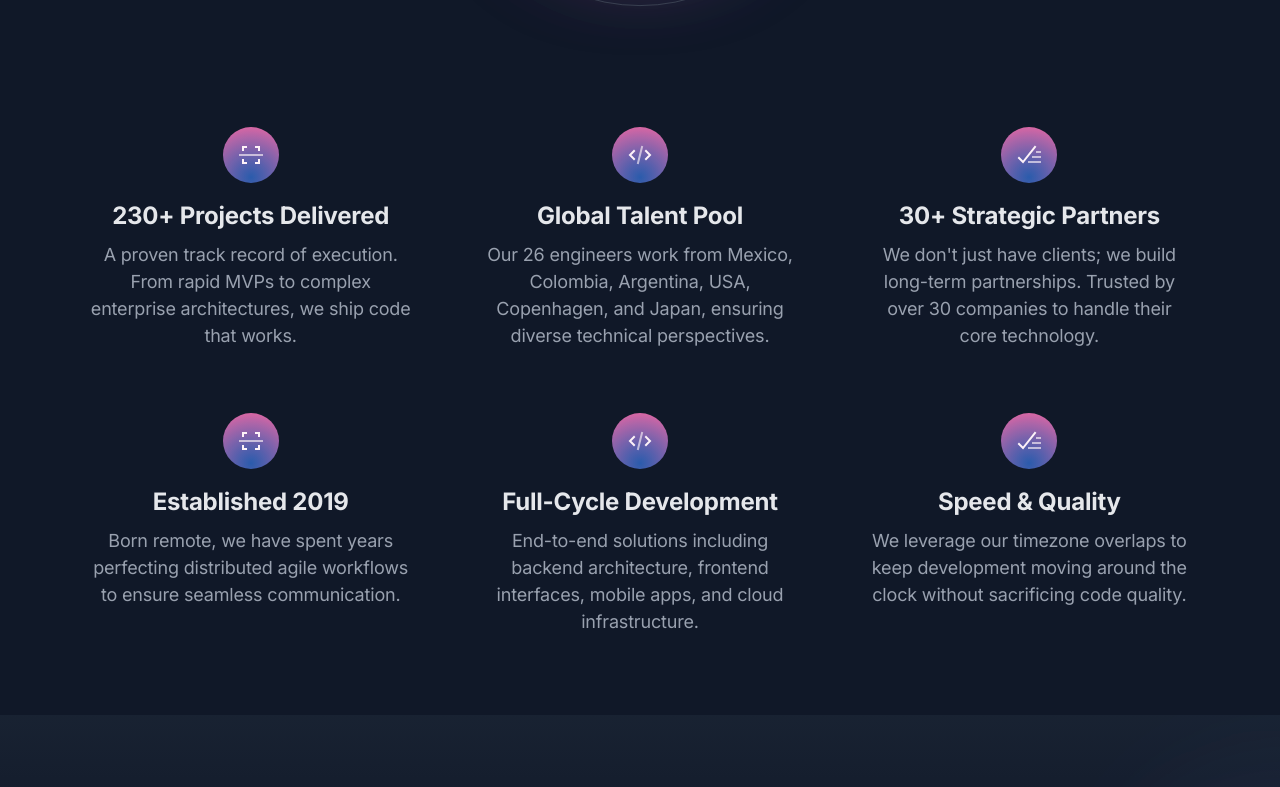
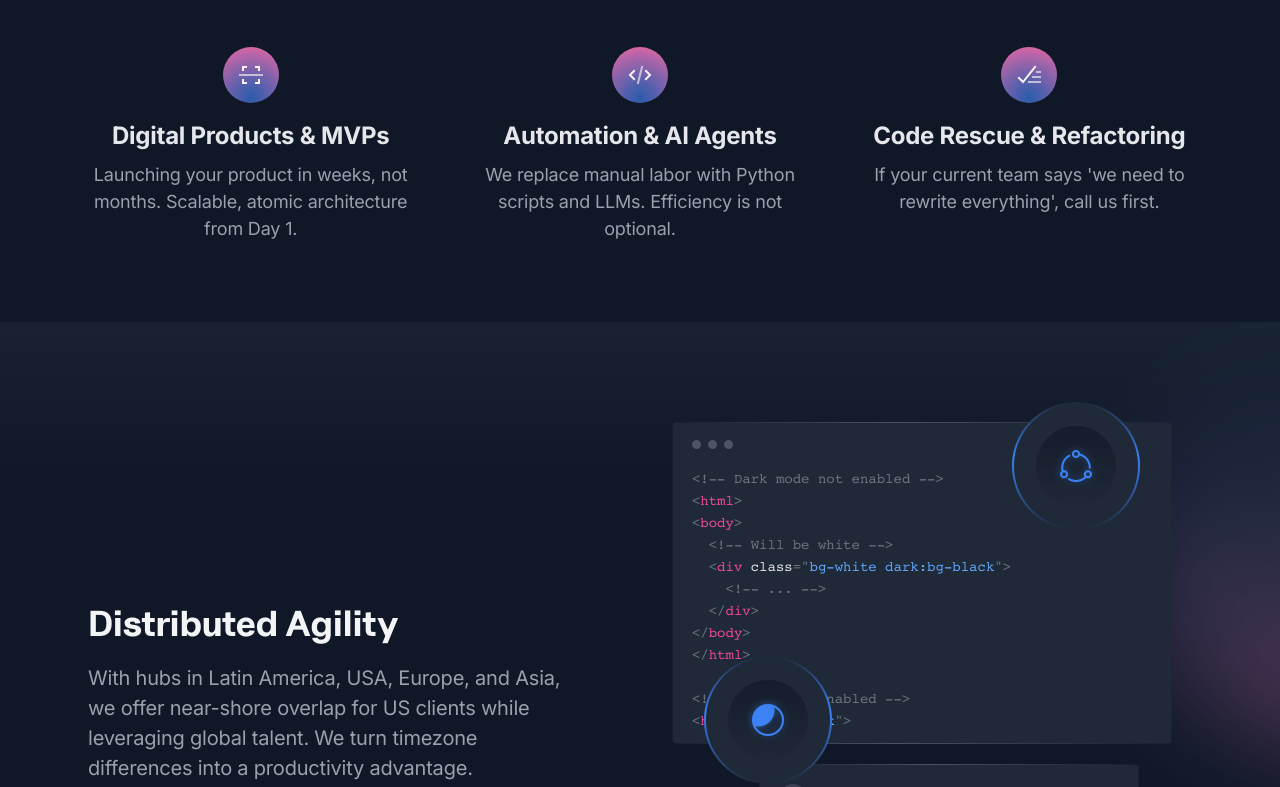
Before and after one commit to Quantium/lucrec.io, a plain HTML site: page index.html in a window 1280 px wide. Shown: the part 1328-2115 px from the top of the page. Drawn offline with Linux system fonts and the light colour scheme.

Commit message:
new index things

```diff
--- a/index.html
+++ b/index.html
@@ -153,12 +153,17 @@
                         <!-- Hero content -->
                         <div class="max-w-xl mx-auto md:max-w-[640px] md:mx-0 text-center md:text-left">
 
-                            <h1 class="h1 font-uncut-sans mb-6" data-aos="zoom-out" data-aos-delay="100">Software that generates revenue</h1>
-                            <p class="text-xl text-gray-400 mb-10" data-aos="zoom-out" data-aos-delay="200">Real software engineering for companies that understand the cost of technical debt.</p>
+                            <h1 class="h1 font-uncut-sans mb-6" data-aos="zoom-out" data-aos-delay="100">Software that Scales</h1>
+                            <p class="text-xl text-gray-400 mb-10" data-aos="zoom-out" data-aos-delay="200">Real software engineering for companies that understand the true cost of technical debt. We build systems, not just pages.</p>
                             <div class="max-w-xs mx-auto sm:max-w-none sm:flex sm:justify-center md:justify-start space-y-4 sm:space-y-0 sm:space-x-4" data-aos="zoom-out" data-aos-delay="300">
                                 <div>
                                     <a class="btn text-white bg-linear-to-t from-blue-600 to-blue-400 hover:to-blue-500 w-full shadow-lg group" href="#0">
                                         Architecture Audit <span class="tracking-normal text-blue-200 group-hover:translate-x-0.5 transition-transform duration-150 ease-in-out ml-1">-&gt;</span>
+                                    </a>
+                                </div>
+                                <div>
+                                    <a class="btn text-white bg-gray-800 hover:bg-gray-700 w-full shadow-lg group" href="#market-intelligence">
+                                        Market Positioning <span class="tracking-normal text-gray-400 group-hover:translate-x-0.5 transition-transform duration-150 ease-in-out ml-1">-&gt;</span>
                                     </a>
                                 </div>
                             </div>
@@ -170,16 +175,16 @@
             </section>
 
 
-            <!-- Features -->
+            <!-- Services -->
             <section>
                 <div class="max-w-6xl mx-auto px-4 sm:px-6">
                     <div class="py-12 md:py-20">
 
                         <!-- Section header -->
                         <div class="text-center pb-12 md:pb-20">
-                            <h2 class="h2 font-uncut-sans mb-4" data-aos="zoom-out">Engineering Without Borders</h2>
+                            <h2 class="h2 font-uncut-sans mb-4" data-aos="zoom-out">Our Services</h2>
                             <div class="max-w-2xl mx-auto">
-                                <p class="text-xl text-gray-400" data-aos="zoom-out" data-aos-delay="100">We bridge time zones and cultures to deliver robust code.</p>
+                                <p class="text-xl text-gray-400" data-aos="zoom-out" data-aos-delay="100">Three pillars of engineering excellence.</p>
                             </div>
                         </div>
 
@@ -190,7 +195,7 @@
                         <!-- Items -->
                         <div class="max-w-sm mx-auto grid gap-8 md:grid-cols-3 lg:gap-16 items-start md:max-w-none">
 
-                            <!-- 1st item -->
+                            <!-- Build -->
                             <div class="flex flex-col items-center" data-aos="zoom-out">
                                 <div class="mb-4">
                                     <svg width="56" height="56" xmlns="http://www.w3.org/2000/svg" xmlns:xlink="http://www.w3.org/1999/xlink">
@@ -210,11 +215,11 @@
                                         </g>
                                     </svg>
                                 </div>
-                                <h4 class="h4 text-gray-200 text-center mb-2">230+ Projects Delivered</h4>
-                                <p class="text-lg text-gray-400 text-center">A proven track record of execution. From rapid MVPs to complex enterprise architectures, we ship code that works.</p>
+                                <h4 class="h4 text-gray-200 text-center mb-2">Digital Products & MVPs</h4>
+                                <p class="text-lg text-gray-400 text-center">Launching your product in weeks, not months. Scalable, atomic architecture from Day 1.</p>
                             </div>
 
-                            <!-- 2nd item -->
+                            <!-- Automate -->
                             <div class="flex flex-col items-center" data-aos="zoom-out" data-aos-delay="200">
                                 <div class="mb-4">
                                     <svg width="56" height="56" xmlns="http://www.w3.org/2000/svg" xmlns:xlink="http://www.w3.org/1999/xlink">
@@ -234,11 +239,11 @@
                                         </g>
                                     </svg>
                                 </div>
-                                <h4 class="h4 text-gray-200 text-center mb-2">Global Talent Pool</h4>
-                                <p class="text-lg text-gray-400 text-center">Our 26 engineers work from Mexico, Colombia, Argentina, USA, Copenhagen, and Japan, ensuring diverse technical perspectives.</p>
+                                <h4 class="h4 text-gray-200 text-center mb-2">Automation & AI Agents</h4>
+                                <p class="text-lg text-gray-400 text-center">We replace manual labor with Python scripts and LLMs. Efficiency is not optional.</p>
                             </div>
 
-                            <!-- 3rd item -->
+                            <!-- Fix -->
                             <div class="flex flex-col items-center" data-aos="zoom-out" data-aos-delay="400">
                                 <div class="mb-4">
                                     <svg width="56" height="56" xmlns="http://www.w3.org/2000/svg" xmlns:xlink="http://www.w3.org/1999/xlink">
@@ -258,80 +263,8 @@
                                         </g>
                                     </svg>
                                 </div>
-                                <h4 class="h4 text-gray-200 text-center mb-2">30+ Strategic Partners</h4>
-                                <p class="text-lg text-gray-400 text-center">We don't just have clients; we build long-term partnerships. Trusted by over 30 companies to handle their core technology.</p>
-                            </div>
-
-                            <!-- 4th item -->
-                            <div class="flex flex-col items-center" data-aos="zoom-out" data-aos-delay="600">
-                                <div class="mb-4">
-                                    <svg width="56" height="56" xmlns="http://www.w3.org/2000/svg" xmlns:xlink="http://www.w3.org/1999/xlink">
-                                        <defs>
-                                            <radialGradient cx="50%" cy="89.845%" fx="50%" fy="89.845%" r="89.85%" id="icon4-b">
-                                                <stop stop-color="#3B82F6" stop-opacity=".64" offset="0%" />
-                                                <stop stop-color="#F472B6" stop-opacity=".876" offset="100%" />
-                                            </radialGradient>
-                                            <circle id="icon4-a" cx="28" cy="28" r="28" />
-                                        </defs>
-                                        <g fill="none" fill-rule="evenodd">
-                                            <use fill="url(#icon4-b)" xlink:href="#icon4-a" />
-                                            <g stroke="#FDF2F8" stroke-linecap="square" stroke-width="2">
-                                                <path d="M17 28h22" opacity=".64" />
-                                                <path d="M20 23v-3h3M33 20h3v3M36 33v3h-3M23 36h-3v-3" />
-                                            </g>
-                                        </g>
-                                    </svg>
-                                </div>
-                                <h4 class="h4 text-gray-200 text-center mb-2">Established 2019</h4>
-                                <p class="text-lg text-gray-400 text-center">Born remote, we have spent years perfecting distributed agile workflows to ensure seamless communication.</p>
-                            </div>
-
-                            <!-- 5th item -->
-                            <div class="flex flex-col items-center" data-aos="zoom-out" data-aos-delay="800">
-                                <div class="mb-4">
-                                    <svg width="56" height="56" xmlns="http://www.w3.org/2000/svg" xmlns:xlink="http://www.w3.org/1999/xlink">
-                                        <defs>
-                                            <radialGradient cx="50%" cy="89.845%" fx="50%" fy="89.845%" r="89.85%" id="icon5-b">
-                                                <stop stop-color="#3B82F6" stop-opacity=".64" offset="0%" />
-                                                <stop stop-color="#F472B6" stop-opacity=".876" offset="100%" />
-                                            </radialGradient>
-                                            <circle id="icon5-a" cx="28" cy="28" r="28" />
-                                        </defs>
-                                        <g fill="none" fill-rule="evenodd">
-                                            <use fill="url(#icon5-b)" xlink:href="#icon5-a" />
-                                            <g stroke="#FDF2F8" stroke-linecap="square" stroke-width="2">
-                                                <path d="m22 24-4 4 4 4M34 24l4 4-4 4" />
-                                                <path d="m26 36 4-16" opacity=".64" />
-                                            </g>
-                                        </g>
-                                    </svg>
-                                </div>
-                                <h4 class="h4 text-gray-200 text-center mb-2">Full-Cycle Development</h4>
-                                <p class="text-lg text-gray-400 text-center">End-to-end solutions including backend architecture, frontend interfaces, mobile apps, and cloud infrastructure.</p>
-                            </div>
-
-                            <!-- 6th item -->
-                            <div class="flex flex-col items-center" data-aos="zoom-out" data-aos-delay="1000">
-                                <div class="mb-4">
-                                    <svg width="56" height="56" xmlns="http://www.w3.org/2000/svg" xmlns:xlink="http://www.w3.org/1999/xlink">
-                                        <defs>
-                                            <radialGradient cx="50%" cy="89.845%" fx="50%" fy="89.845%" r="89.85%" id="icon6-b">
-                                                <stop stop-color="#3B82F6" stop-opacity=".64" offset="0%" />
-                                                <stop stop-color="#F472B6" stop-opacity=".876" offset="100%" />
-                                            </radialGradient>
-                                            <circle id="icon6-a" cx="28" cy="28" r="28" />
-                                        </defs>
-                                        <g fill="none" fill-rule="evenodd">
-                                            <use fill="url(#icon6-b)" xlink:href="#icon6-a" />
-                                            <g stroke="#FDF2F8" stroke-linecap="square" stroke-width="2">
-                                                <path d="m18 31 4 4 12-15" />
-                                                <path d="M39 25h-3M39 30h-7M39 35H28" opacity=".64" />
-                                            </g>
-                                        </g>
-                                    </svg>
-                                </div>
-                                <h4 class="h4 text-gray-200 text-center mb-2">Speed & Quality</h4>
-                                <p class="text-lg text-gray-400 text-center">We leverage our timezone overlaps to keep development moving around the clock without sacrificing code quality.</p>
+                                <h4 class="h4 text-gray-200 text-center mb-2">Code Rescue & Refactoring</h4>
+                                <p class="text-lg text-gray-400 text-center">If your current team says 'we need to rewrite everything', call us first.</p>
                             </div>
 
                         </div>
@@ -409,8 +342,8 @@
 
                         <!-- Section header -->
                         <div class="max-w-3xl mx-auto text-center pb-12 md:pb-20">
-                            <h2 class="h2 font-uncut-sans mb-4">Market Positioning 2026</h2>
-                            <p class="text-xl text-gray-400">Software development consultancy comparison</p>
+                            <h2 class="h2 font-uncut-sans mb-4" id="market-intelligence">Market Intelligence 2026</h2>
+                            <p class="text-xl text-gray-400">Top Innovation Dev Boutiques (LATAM/NA)</p>
                         </div>
 
                         <!-- Comparison Table -->
@@ -567,8 +500,22 @@
                         <div class="text-sm text-gray-400 mb-4">
                             Lucrec.io. Engineering the future from Mexico City to Tokyo.
                         </div>
-                        <div class="text-sm text-gray-600">
+                        <div class="text-sm space-y-2">
+                            <div>
+                                <a class="text-gray-400 hover:text-blue-500 transition duration-150 ease-in-out" href="#0">Manifesto</a>
+                            </div>
+                            <div>
+                                <a class="text-gray-400 hover:text-blue-500 transition duration-150 ease-in-out" href="#0">Services</a>
+                            </div>
+                            <div>
+                                <a class="text-gray-400 hover:text-blue-500 transition duration-150 ease-in-out" href="#0">Contact</a>
+                            </div>
+                        </div>
+                        <div class="text-sm text-gray-600 mt-4">
                             <a class="text-gray-400 hover:text-blue-500 transition duration-150 ease-in-out" href="#0">Terms</a> · <a class="text-gray-400 hover:text-blue-500 transition duration-150 ease-in-out" href="#0">Privacy Policy</a>
+                        </div>
+                        <div class="text-sm text-gray-500 mt-6">
+                            © 2026 Lucrec.io. All rights reserved.
                         </div>
                     </div>
 
```
